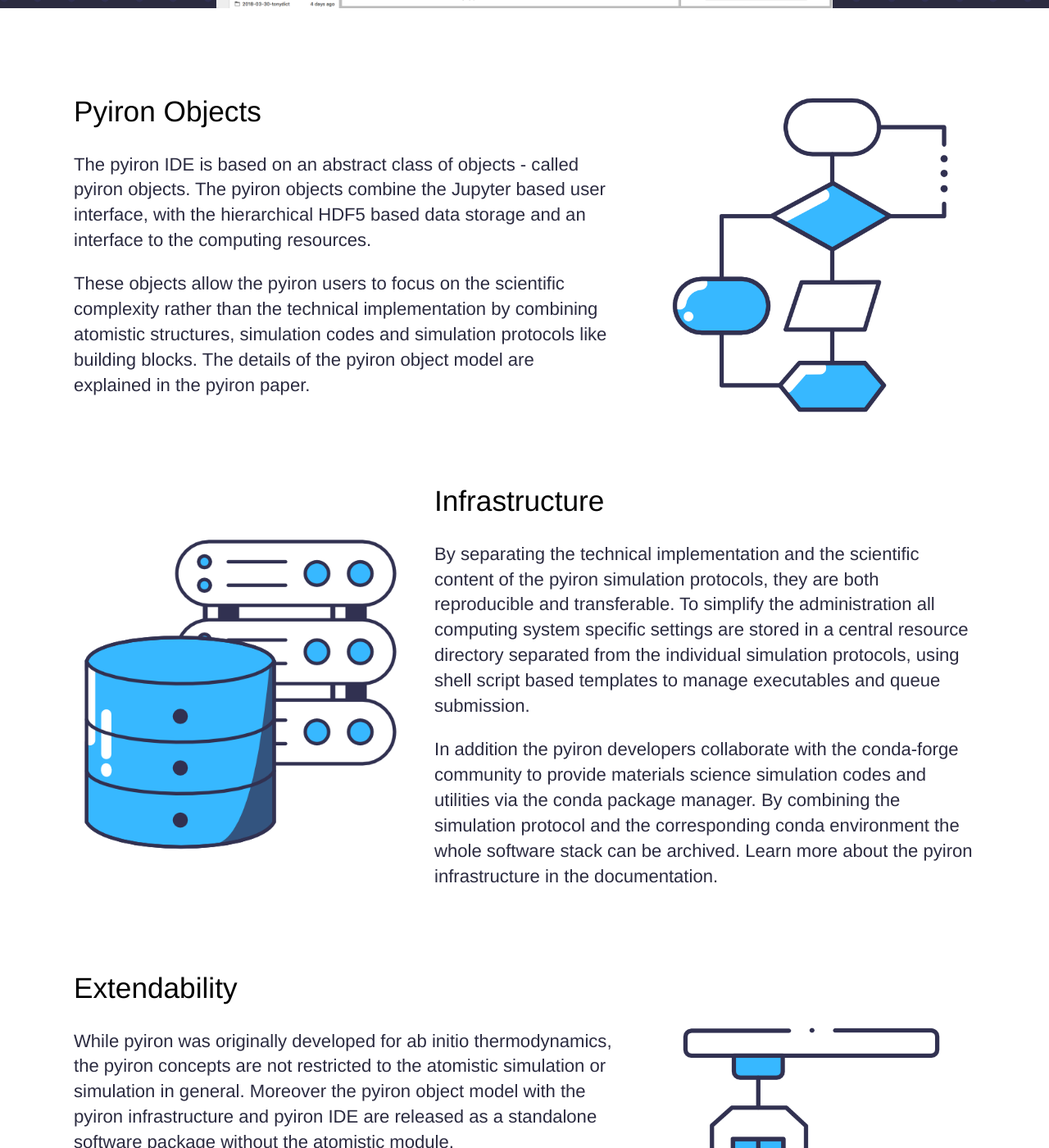
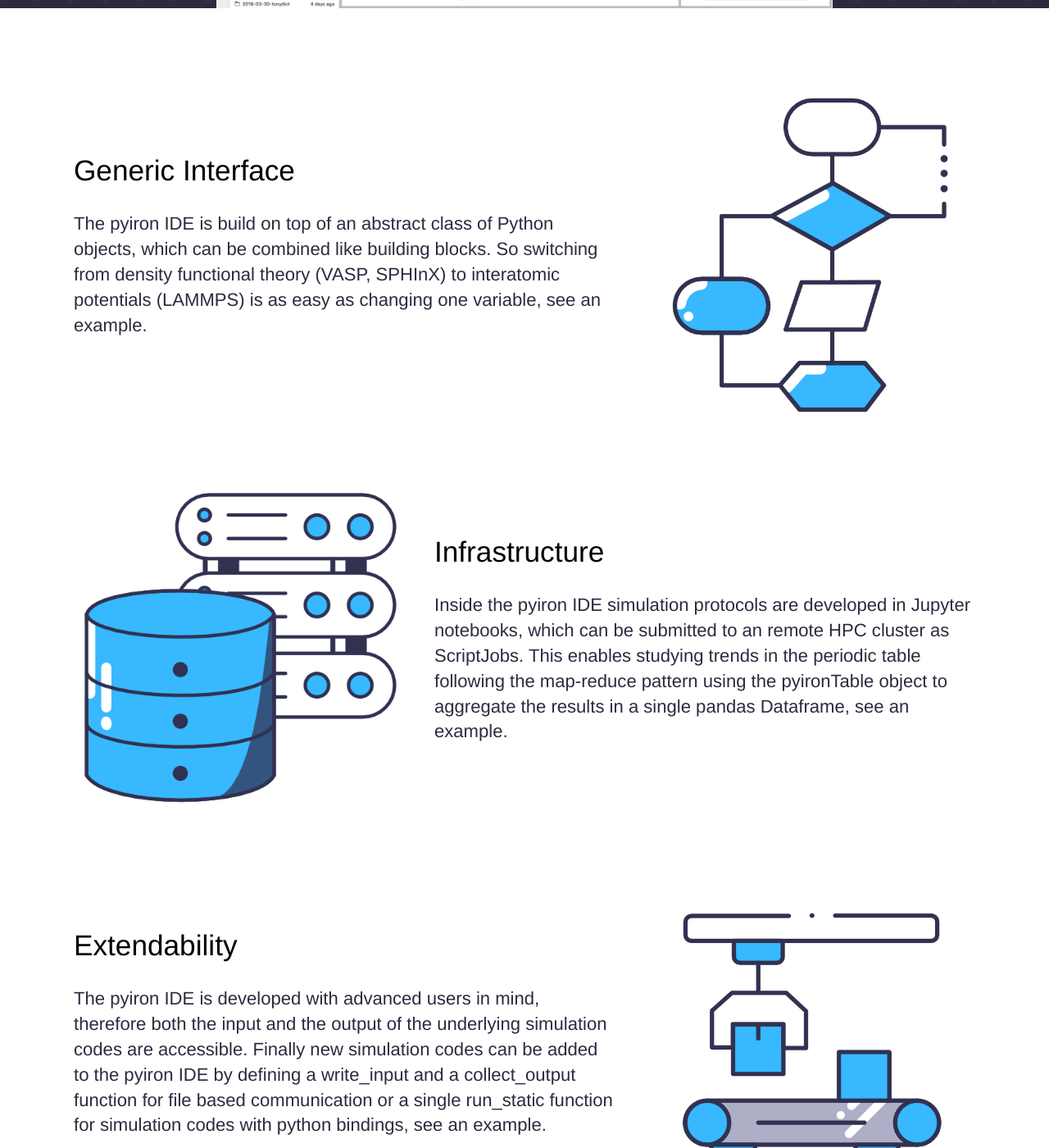
Before and after one commit to pyiron/pyiron.github.io, a Jekyll site: the page built from index.html, in a window 1280 px wide and 1400 px high, scrolled down 1084 px. Shown: the whole window at 82% size. Built offline with Jekyll 4.4.1, drawn with Linux system fonts in a browser that asks for light colours; nearby versions of some CDN libraries; some of the changed text lies outside the part shown.

Commit message:
update startpage

```diff
--- a/index.html
+++ b/index.html
@@ -27,18 +27,11 @@ description: Optimized protocols and data management for high-powered research
 	<section>
 		<div class="container flex">
 			<div class="text editable">
-				<h2>Pyiron Objects</h2>
+				<h2>Generic Interface</h2>
 				<p>
-					The pyiron IDE is based on an abstract class of objects - called pyiron objects.
-					The pyiron objects combine the Jupyter based user interface, with the hierarchical
-					HDF5 based data storage and an interface to the computing resources.
+					The pyiron IDE is build on top of an abstract class of Python objects, which can be combined like building blocks.
+					So switching from density functional theory (VASP, SPHInX) to interatomic potentials (LAMMPS) is as easy as changing one variable, see an example.
 
-				</p>
-				<p>
-					These objects allow the pyiron users to focus on the scientific complexity rather
-					than the technical implementation by combining atomistic structures, simulation
-					codes and simulation protocols like building blocks. The details of the pyiron
-					object model are explained in the pyiron paper.
 				</p>
 			</div>
 			<div class="image">
@@ -52,18 +45,8 @@ description: Optimized protocols and data management for high-powered research
 			<div class="text editable">
 				<h2>Infrastructure</h2>
 				<p>
-					By separating the technical implementation and the scientific content of the pyiron
-					simulation protocols, they are both reproducible and transferable. To simplify the
-					administration all computing system specific settings are stored in a central resource
-					directory separated from the individual simulation protocols, using shell script based
-					templates to manage executables and queue submission.
-				</p>
-				<p>
-					In addition the pyiron developers collaborate with the conda-forge community to
-					provide materials science simulation codes and utilities via the conda package
-					manager. By combining the simulation protocol and the corresponding conda
-					environment the whole software stack can be archived. Learn more about the
-					pyiron infrastructure in the documentation.
+					Inside the pyiron IDE simulation protocols are developed in Jupyter notebooks, which can be submitted to an remote HPC cluster as ScriptJobs.
+					This enables studying trends in the periodic table following the map-reduce pattern using the pyironTable object to aggregate the results in a single pandas Dataframe, see an example.
 				</p>
 			</div>
 			<div class="image">
@@ -77,17 +60,8 @@ description: Optimized protocols and data management for high-powered research
 			<div class="text editable">
 				<h2>Extendability</h2>
 				<p>
-					While pyiron was originally developed for ab initio thermodynamics, the pyiron
-					concepts are not restricted to the atomistic simulation or simulation in general.
-					Moreover the pyiron object model with the pyiron infrastructure and pyiron IDE
-					are released as a standalone software package without the atomistic module.
-				</p>
-				<p>
-					Integrating your own code is as simple as defining a write_input and a
-					<code class="inline">collect_output</code> function and the interface can be extended step by step to support
-					more features later on. With the map-reduce based pyiron tables module,
-					high-throughput parameter studies can be up-scaled to run on HPC clusters with
-					minimal modifications. <a href="">Learn more about the pyiron base class</a>.
+					The pyiron IDE is developed with advanced users in mind, therefore both the input and the output of the underlying simulation codes are accessible.
+					Finally new simulation codes can be added to the pyiron IDE by defining a write_input and a collect_output function for file based communication or a single run_static function for simulation codes with python bindings, see an example.
 				</p>
 			</div>
 			<div class="image">
```
